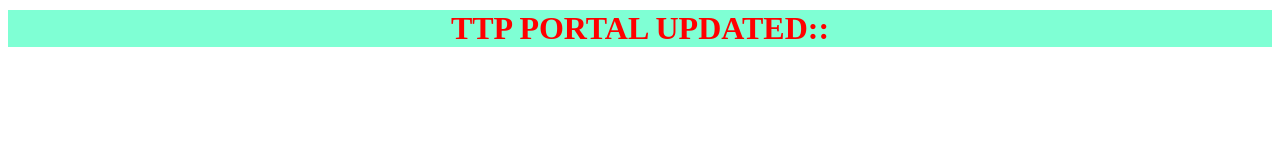
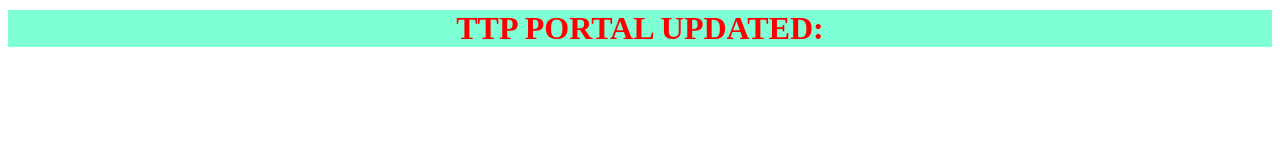
Before and after one commit to santosh-nairiti/test_new, a website: page index.html in a window 1280 px wide. Drawn offline with Linux system fonts and the light colour scheme; files that its build step writes are made by us from their sources.

Commit message:
Update index.html

```diff
--- a/index.html
+++ b/index.html
@@ -7,6 +7,6 @@
     <link rel="stylesheet" href="/css/style.min.css">
 </head>
 <body>
-    <h1>TTP PORTAL UPDATED::</h1>
+    <h1>TTP PORTAL UPDATED:</h1>
 </body>
 </html>
```
